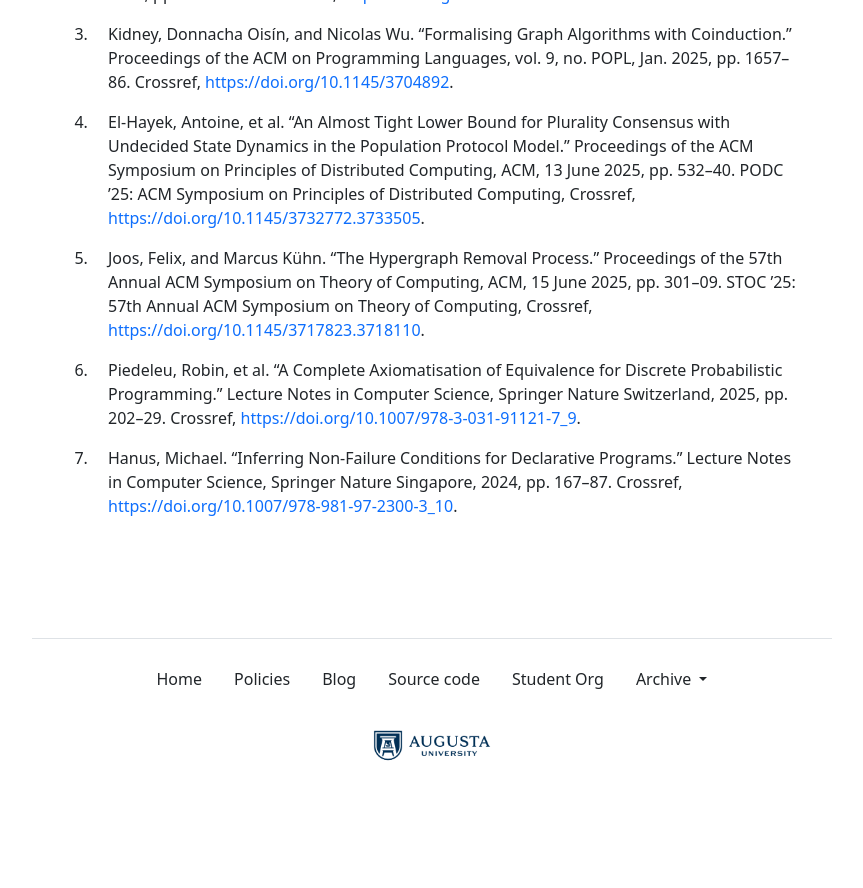
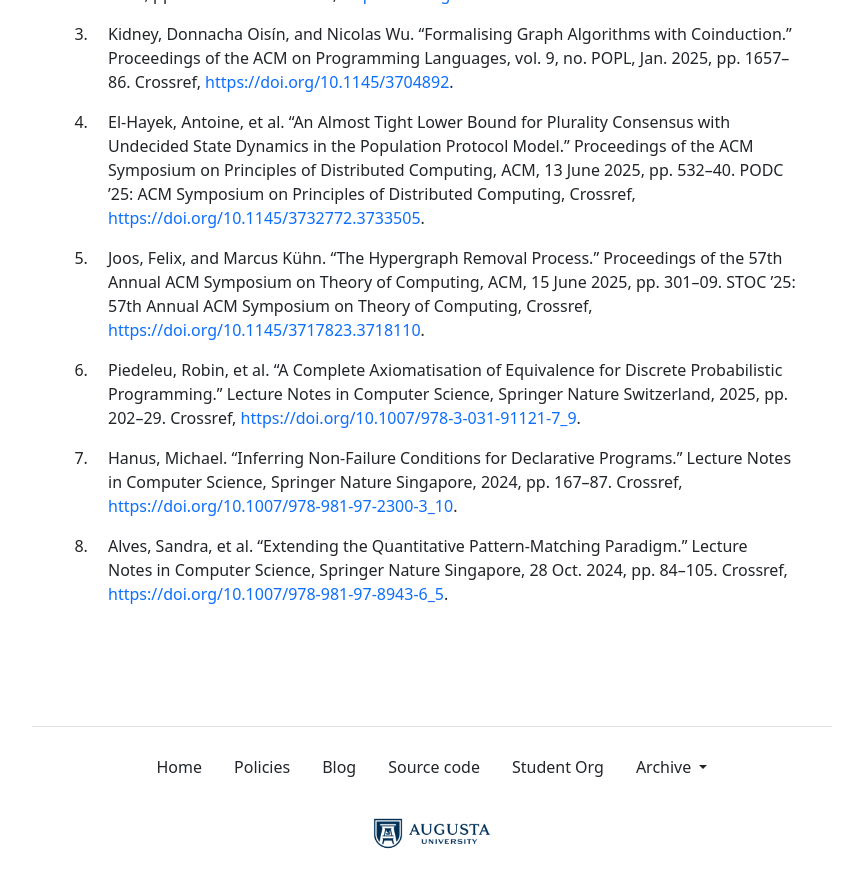
Before and after one commit to the-au-forml-lab/plgroup, a Jekyll site: the page built from docs/index.md, in a window 1280 px wide and 900 px high, scrolled down 1831 px. Shown: the top 888 px of the window, without its empty margins (208-1071 px from the left). Built offline with Jekyll 4.4.1, drawn with Linux system fonts in a browser that asks for light colours; before the commit the page ends 2643 px from its top, so only the background shows below that; some of the changed text lies outside the part shown.

Commit message:
[create-pull-request] automated change

```diff
--- a/data/history.txt
+++ b/data/history.txt
@@ -54,3 +54,4 @@
 10.1145/3717823.3718110
 10.1007/978-3-031-91121-7_9
 10.1007/978-981-97-2300-3_10
+10.1007/978-981-97-8943-6_5
--- a/docs/index.md
+++ b/docs/index.md
@@ -39,7 +39,7 @@ organization.
 | 7.  | October 3    | A Complete Axiomatisation of Equivalence for Discrete Probabilistic Programming.    | UH227 (Fishbowl) |
 | 8.  | October 10   | _Fall pause_           |                  |
 | 9.  | October 17   | Inferring Non-failure Conditions for Declarative Programs.    | UH227 (Fishbowl) |
-| 10. | October 24   | Paper 08 discussion    | UH314 |
+| 10. | October 24   | Extending the Quantitative Pattern-Matching Paradigm.    | UH314 |
 | 11. | October 31   | 🎃 Paper 09 discussion | UH227 (Fishbowl) |
 | 12. | November 7   | Paper 10 discussion    | UH227 (Fishbowl) |
 | 13. | November 22  | Awards Gala            | UH227 (Fishbowl) |
--- a/docs/papers.md
+++ b/docs/papers.md
@@ -5,3 +5,4 @@
 1. Joos, Felix, and Marcus Kühn. “The Hypergraph Removal Process.” Proceedings of the 57th Annual ACM Symposium on Theory of Computing, ACM, 15 June 2025, pp. 301–09. STOC ’25: 57th Annual ACM Symposium on Theory of Computing, Crossref, <https://doi.org/10.1145/3717823.3718110>.
 1. Piedeleu, Robin, et al. “A Complete Axiomatisation of Equivalence for Discrete Probabilistic Programming.” Lecture Notes in Computer Science, Springer Nature Switzerland, 2025, pp. 202–29. Crossref, <https://doi.org/10.1007/978-3-031-91121-7_9>.
 1. Hanus, Michael. “Inferring Non-Failure Conditions for Declarative Programs.” Lecture Notes in Computer Science, Springer Nature Singapore, 2024, pp. 167–87. Crossref, <https://doi.org/10.1007/978-981-97-2300-3_10>.
+1. Alves, Sandra, et al. “Extending the Quantitative Pattern-Matching Paradigm.” Lecture Notes in Computer Science, Springer Nature Singapore, 28 Oct. 2024, pp. 84–105. Crossref, <https://doi.org/10.1007/978-981-97-8943-6_5>.
```
